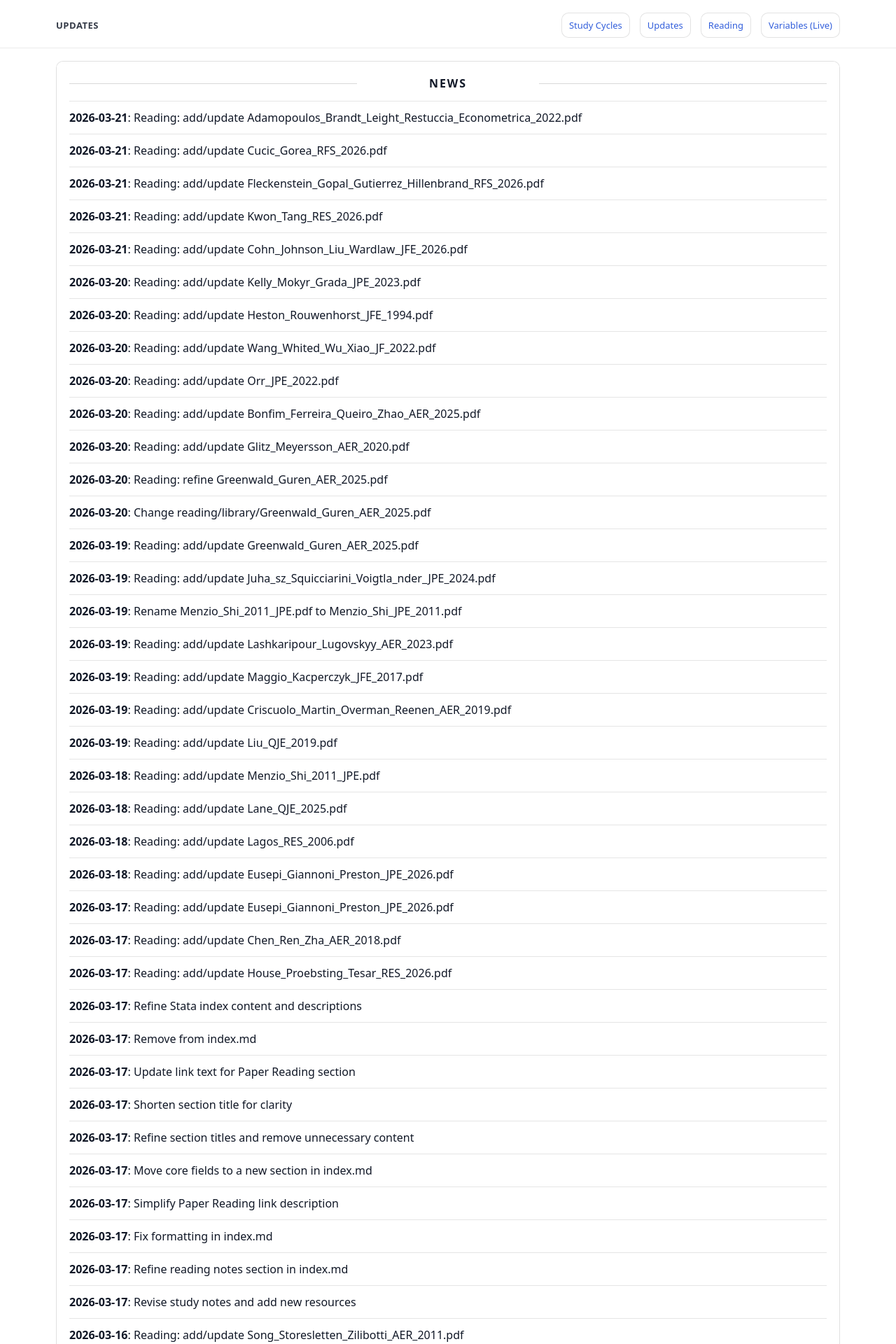
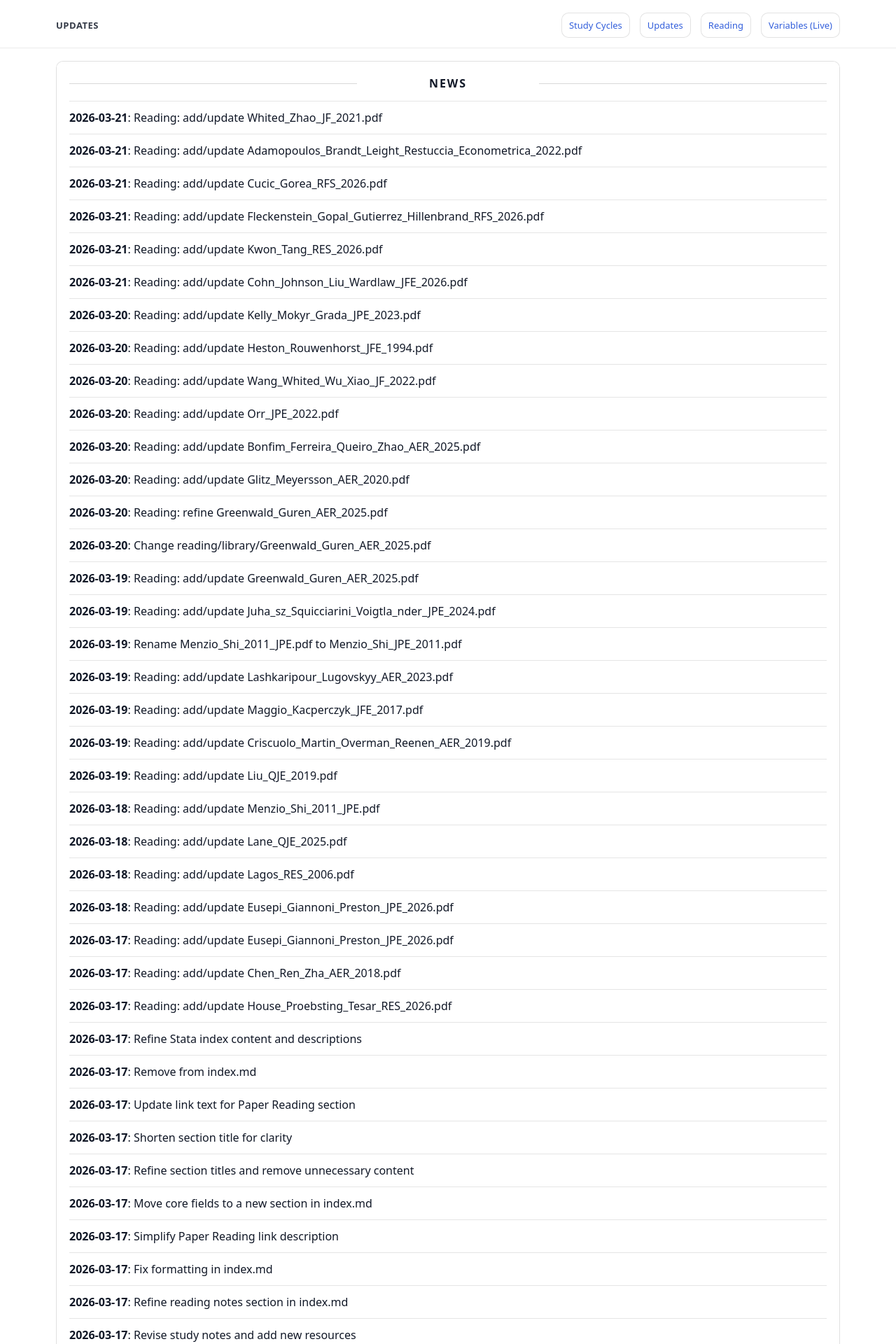
Before and after one commit to yaxinzn/study-archive, a Jekyll site: the page built from updates/index.md, in a window 1280 px wide. Shown: the top 1920 px of the page at 70% size. Built offline with Jekyll 4.4.1, drawn with Linux system fonts in a browser that asks for light colours; some of the changed text lies outside the part shown.

Commit message:
chore: update NEWS feed

```diff
--- a/_data/news.yml
+++ b/_data/news.yml
@@ -1,4 +1,7 @@
 # Auto-generated update history (sorted newest -> oldest). Do not edit manually.
+- ts: "1774090947"
+  date: "2026-03-21"
+  title: "Reading: add/update Whited_Zhao_JF_2021.pdf"
 - ts: "1774086618"
   date: "2026-03-21"
   title: "Reading: add/update Adamopoulos_Brandt_Leight_Restuccia_Econometrica_2022.pdf"
```
